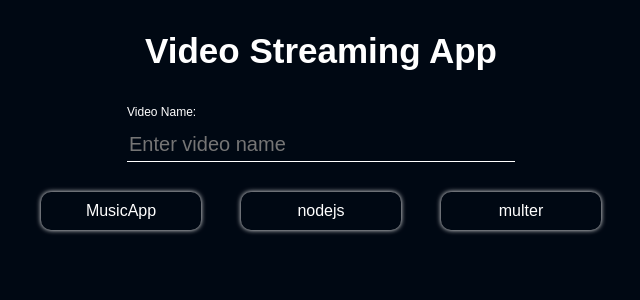
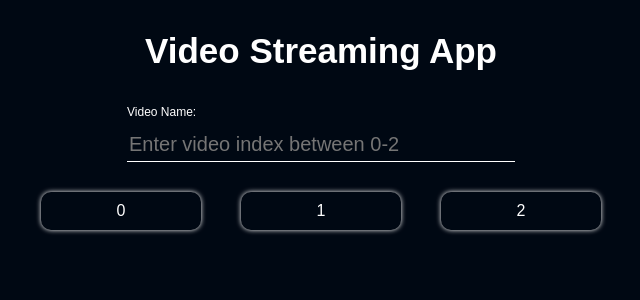
Before and after one commit to nks854338/nodeStream, a React (Vite) app: page / in a window 1280 px wide. Shown: the top 300 px of the page, without its empty margins (319-959 px from the left). Built offline with nearby package versions, Linux system fonts and the light colour scheme.

Commit message:
commited

```diff
--- a/package.json
+++ b/package.json
@@ -10,6 +10,7 @@
     "preview": "vite preview"
   },
   "dependencies": {
+    "axios": "^1.7.7",
     "react": "^18.3.1",
     "react-dom": "^18.3.1"
   },
--- a/src/App.jsx
+++ b/src/App.jsx
@@ -24,16 +24,16 @@ const App = () => {
                 id="videoName"
                 value={videoName}
                 onChange={handleInputChange}
-                placeholder="Enter video name"
+                placeholder="Enter video index between 0-2"
               />
             </div>
           </form>
         </div>
         <div className="btns">
           <div className="button">
-            <div className="btn" onClick={handleButtonClick}>MusicApp</div>
-            <div className="btn" onClick={handleButtonClick}>nodejs</div>
-            <div className="btn" onClick={handleButtonClick}>multer</div>
+            <div className="btn" onClick={handleButtonClick}>0</div>
+            <div className="btn" onClick={handleButtonClick}>1</div>
+            <div className="btn" onClick={handleButtonClick}>2</div>
           </div>
         </div>
         <div className="bottom">
@@ -42,7 +42,7 @@ const App = () => {
               <h3>Now Streaming: {videoName}.mp4</h3>
               <div className="video">
                 <video
-                  src={`http://localhost:5000/video/${videoName}`}
+                  src={`https://node-stream-backend.vercel.app/video/${videoName}`}
                   controls
                   width="600"
                 >
```
Also changed, not shown: 1 other file (tests, documents, lock files or other folders).
